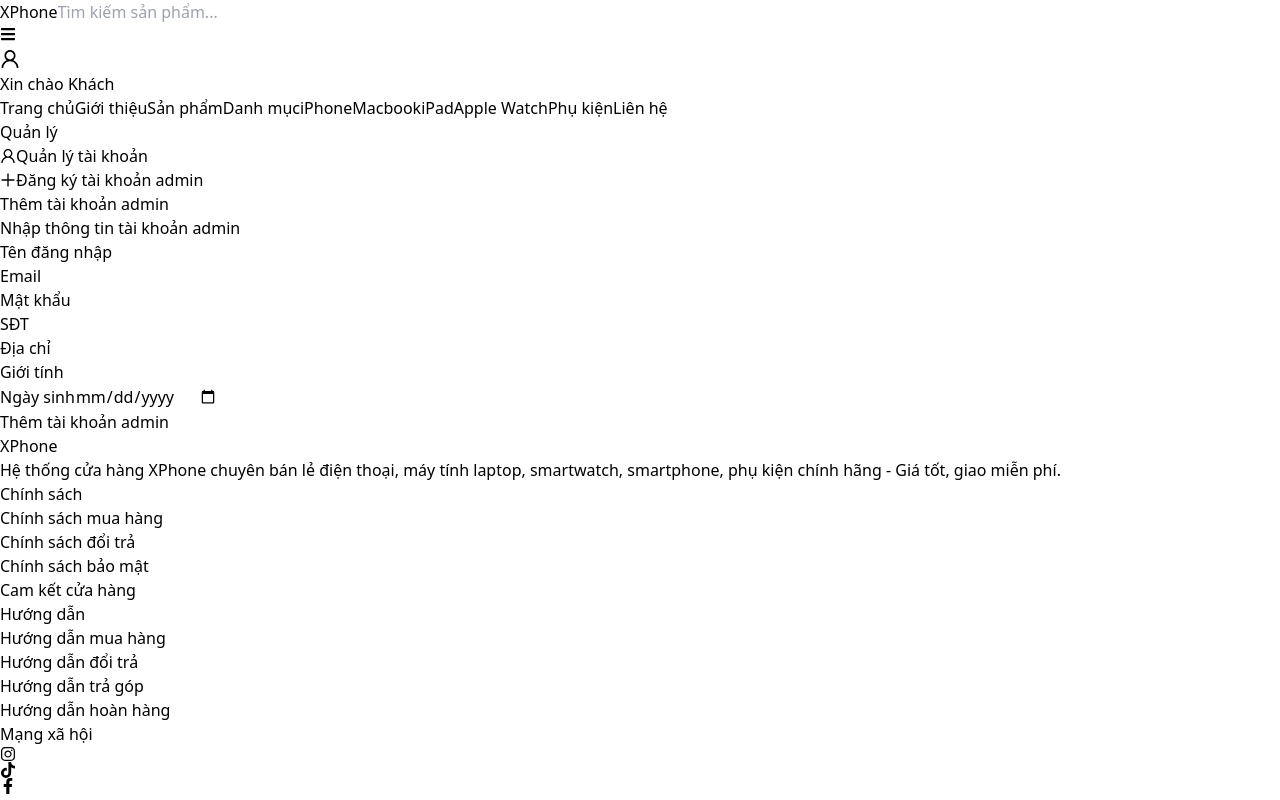
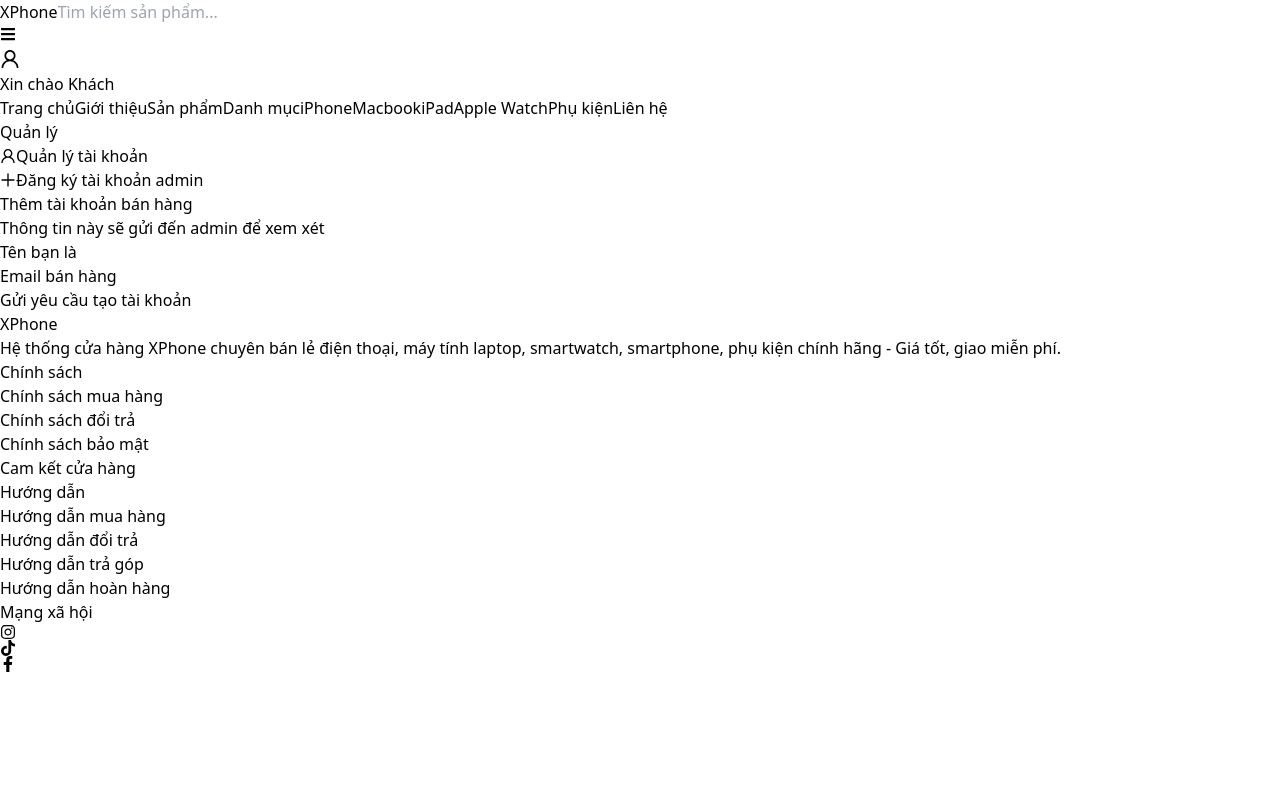
Before and after one commit to Hiu-fen/DATN-XPHONE, a React (Vite) app: page /accounts/addaccountadmin in a window 1280 px wide. Built offline with nearby package versions, Linux system fonts and the light colour scheme.

Commit message:
thêm mới đăng ký tài khoản bán hàng

```diff
--- a/src/components/client/page/account/add-admin.tsx
+++ b/src/components/client/page/account/add-admin.tsx
@@ -1,16 +1,12 @@
 import React, { useState } from 'react';
 import AccountSiba from './siba';
-import axios from 'axios';
+import { message } from 'antd'; // import message từ antd
+// import axios from 'axios'; // nếu bạn cần gửi lên server thì bật lại
 
 const AddAccountAdmin = () => {
   const [formData, setFormData] = useState({
     name: '',
     email: '',
-    password: '',
-    sdt: '',
-    address: '',
-    gender: '',
-    dob: '',
   });
 
   const handleChange = (e: React.ChangeEvent<HTMLInputElement>) => {
@@ -21,50 +17,66 @@
   const handleSubmit = async (e: React.FormEvent) => {
     e.preventDefault();
     try {
-      await axios.post('http://localhost:5000/api/user/register', {
-        ...formData,
-        role: 'admin',
-      });
-      alert('Tạo tài khoản admin thành công!');
-      setFormData({
-        name: '',
-        email: '',
-        password: '',
-        sdt: '',
-        address: '',
-        gender: '',
-        dob: '',
-      });
+      // Gửi yêu cầu lên server (comment nếu chưa có backend)
+      // await axios.post('http://localhost:5000/api/notifications', {
+      //   message: `Yêu cầu phê duyệt tài khoản admin mới: ${formData.email}`,
+      //   time: new Date().toLocaleString(),
+      //   type: 'admin-register',
+      //   createdBy: formData.name,
+      //   data: formData,
+      // });
+
+      // Thêm thông báo vào localStorage để hiển thị bên header
+      const newNotification = {
+        message: `Yêu cầu đăng ký tài khoản bán hàng với Tài khoản: ${formData.email}`,
+        time: new Date().toLocaleString(),
+        type: 'admin-register',
+      };
+
+      const existing = JSON.parse(localStorage.getItem('notifications') || '[]');
+      const updatedNotifications = [...existing, newNotification];
+      localStorage.setItem('notifications', JSON.stringify(updatedNotifications));
+
+      // Hiện thông báo thành công dùng antd message
+      message.success('Đã gửi yêu cầu tạo tài khoản bán hàng đến admin.');
+
+      setFormData({ name: '', email: '' });
     } catch (error) {
-      console.error('Lỗi tạo tài khoản:', error);
-      alert('Tạo tài khoản thất bại.');
+      console.error('Lỗi gửi yêu cầu:', error);
+      message.error('Gửi yêu cầu thất bại.');
     }
   };
 
   return (
-    <div className="flex font-sans text-gray-800 bg-gray-100 p-10">
-      {/* Sidebar giống Account */}
+    <div className="flex font-sans text-gray-800 bg-gray-100 p-10 min-h-screen">
       <AccountSiba />
 
-      {/* Form đăng ký */}
       <div className="flex-grow p-10 bg-white rounded-r-lg shadow-md">
-        <h1 className="text-3xl font-bold mb-1">Thêm tài khoản admin</h1>
-        <p className="text-gray-600 text-sm mb-8">Nhập thông tin tài khoản admin</p>
+        <h1 className="text-3xl font-bold mb-1">Thêm tài khoản bán hàng</h1>
+        <p className="text-gray-600 text-sm mb-8">
+          Thông tin này sẽ gửi đến admin để xem xét
+        </p>
 
         <form onSubmit={handleSubmit} className="space-y-5">
-          <InfoInput label="Tên đăng nhập" name="name" value={formData.name} onChange={handleChange} />
-          <InfoInput label="Email" name="email" value={formData.email} onChange={handleChange} />
-          <InfoInput label="Mật khẩu" name="password" value={formData.password} onChange={handleChange} type="password" />
-          <InfoInput label="SĐT" name="sdt" value={formData.sdt} onChange={handleChange} />
-          <InfoInput label="Địa chỉ" name="address" value={formData.address} onChange={handleChange} />
-          <InfoInput label="Giới tính" name="gender" value={formData.gender} onChange={handleChange} />
-          <InfoInput label="Ngày sinh" name="dob" value={formData.dob} onChange={handleChange} type="date" />
+          <InfoInput
+            label="Tên bạn là"
+            name="name"
+            value={formData.name}
+            onChange={handleChange}
+          />
+          <InfoInput
+            label="Email bán hàng"
+            name="email"
+            value={formData.email}
+            onChange={handleChange}
+            type="email"
+          />
 
           <button
             type="submit"
-            className="px-6 py-2 bg-green-500 text-white rounded hover:bg-green-600 transition"
+            className="px-6 py-2 bg-blue-500 text-white rounded hover:bg-blue-600 transition"
           >
-            Thêm tài khoản admin
+            Gửi yêu cầu tạo tài khoản
           </button>
         </form>
       </div>
@@ -77,7 +89,7 @@
   value,
   name,
   onChange,
-  type = 'text'
+  type = 'text',
 }: {
   label: string;
   value: string;
```
